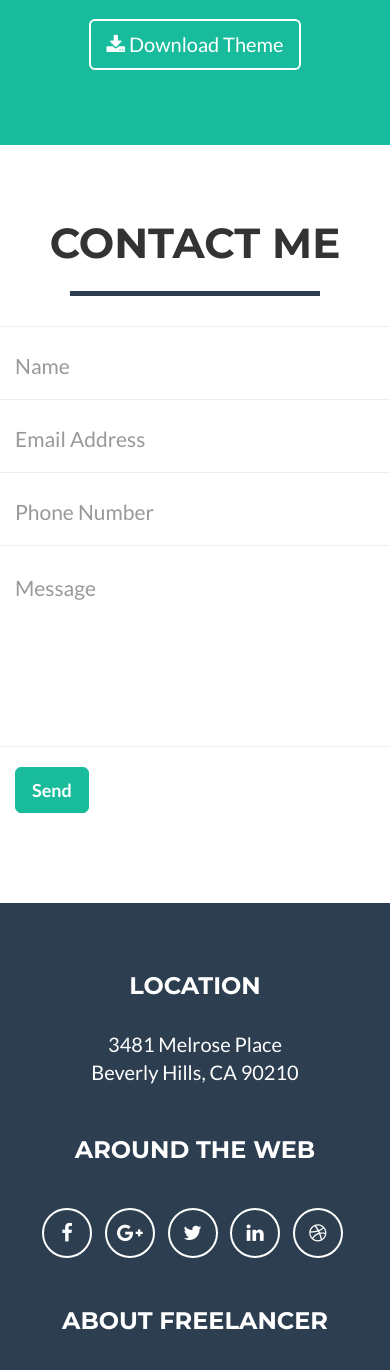
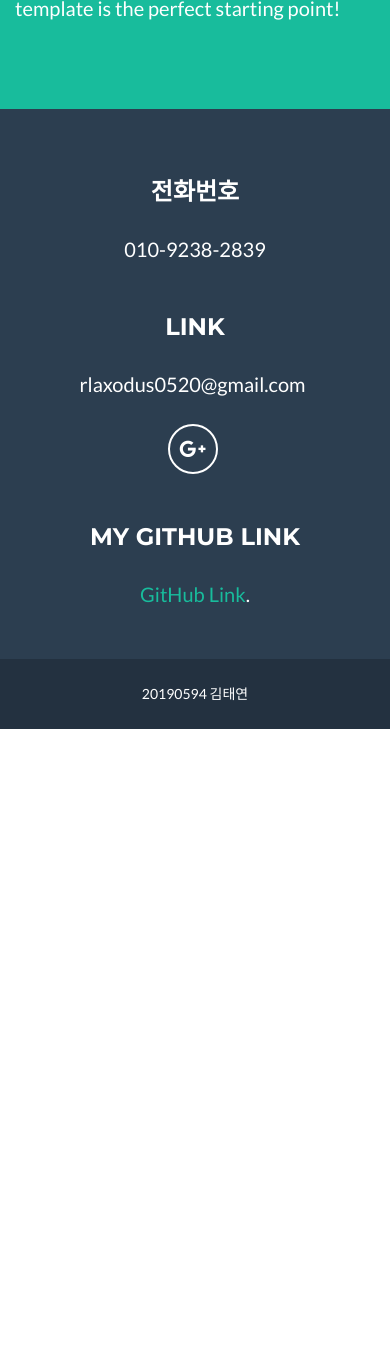
Before and after one commit to rlaxodus1210/rlaxodus1210.github.io, a website: page startbootstrap-freelancer-gh-pages/index.html in a window 390 px wide. Shown: the part 2984-4354 px from the top of the page. After the commit the page ends 3713 px from the top, so only its background shows below. Drawn offline with nearby package versions, Linux system fonts and the light colour scheme.

Commit message:
1차시도

```diff
--- a/startbootstrap-freelancer-gh-pages/index.html
+++ b/startbootstrap-freelancer-gh-pages/index.html
@@ -168,74 +168,21 @@
             </div>
             <div class="row">
                 <div class="col-lg-4 col-lg-offset-2">
-                    <p>Freelancer is a free bootstrap theme created by Start Bootstrap. The download includes the complete source files including HTML, CSS, and JavaScript as well as optional LESS stylesheets for easy customization.</p>
+                    <p>안녕하십니까 한남대학교 컴퓨터 공학과 19학번 20190594 김태연 입니다. 제 꿈은 DBMS 관리자 또는 전산 직무입니다. 최근 캡스톤 디자인을 진행하면서 DB 설계와 구축에 관심이 생겼고 이를 진행하기 위해 다양한 공부를 해보면서 DB관리자의 꿈을 가지게 되었습니다.</p>
                 </div>
                 <div class="col-lg-4">
                     <p>Whether you're a student looking to showcase your work, a professional looking to attract clients, or a graphic artist looking to share your projects, this template is the perfect starting point!</p>
                 </div>
                 <div class="col-lg-8 col-lg-offset-2 text-center">
-                    <a href="#" class="btn btn-lg btn-outline">
+                    <!-- <a href="#" class="btn btn-lg btn-outline">
                         <i class="fa fa-download"></i> Download Theme
-                    </a>
+                    </a> -->
                 </div>
             </div>
         </div>
     </section>
 
-    <!-- Contact Section -->
-    <section id="contact">
-        <div class="container">
-            <div class="row">
-                <div class="col-lg-12 text-center">
-                    <h2>Contact Me</h2>
-                    <hr class="star-primary">
-                </div>
-            </div>
-            <div class="row">
-                <div class="col-lg-8 col-lg-offset-2">
-                    <!-- To configure the contact form email address, go to mail/contact_me.php and update the email address in the PHP file on line 19. -->
-                    <!-- The form should work on most web servers, but if the form is not working you may need to configure your web server differently. -->
-                    <form name="sentMessage" id="contactForm" novalidate>
-                        <div class="row control-group">
-                            <div class="form-group col-xs-12 floating-label-form-group controls">
-                                <label for="name">Name</label>
-                                <input type="text" class="form-control" placeholder="Name" id="name" required data-validation-required-message="Please enter your name.">
-                                <p class="help-block text-danger"></p>
-                            </div>
-                        </div>
-                        <div class="row control-group">
-                            <div class="form-group col-xs-12 floating-label-form-group controls">
-                                <label for="email">Email Address</label>
-                                <input type="email" class="form-control" placeholder="Email Address" id="email" required data-validation-required-message="Please enter your email address.">
-                                <p class="help-block text-danger"></p>
-                            </div>
-                        </div>
-                        <div class="row control-group">
-                            <div class="form-group col-xs-12 floating-label-form-group controls">
-                                <label for="phone">Phone Number</label>
-                                <input type="tel" class="form-control" placeholder="Phone Number" id="phone" required data-validation-required-message="Please enter your phone number.">
-                                <p class="help-block text-danger"></p>
-                            </div>
-                        </div>
-                        <div class="row control-group">
-                            <div class="form-group col-xs-12 floating-label-form-group controls">
-                                <label for="message">Message</label>
-                                <textarea rows="5" class="form-control" placeholder="Message" id="message" required data-validation-required-message="Please enter a message."></textarea>
-                                <p class="help-block text-danger"></p>
-                            </div>
-                        </div>
-                        <br>
-                        <div id="success"></div>
-                        <div class="row">
-                            <div class="form-group col-xs-12">
-                                <button type="submit" class="btn btn-success btn-lg">Send</button>
-                            </div>
-                        </div>
-                    </form>
-                </div>
-            </div>
-        </div>
-    </section>
+
 
     <!-- Footer -->
     <footer class="text-center">
@@ -243,33 +190,23 @@
             <div class="container">
                 <div class="row">
                     <div class="footer-col col-md-4">
-                        <h3>Location</h3>
-                        <p>3481 Melrose Place
-                            <br>Beverly Hills, CA 90210</p>
+                        <h3>전화번호</h3>
+                        <p>010-9238-2839</p>
+
                     </div>
                     <div class="footer-col col-md-4">
-                        <h3>Around the Web</h3>
+                        <h3>Link</h3>
                         <ul class="list-inline">
-                            <li>
-                                <a href="#" class="btn-social btn-outline"><span class="sr-only">Facebook</span><i class="fa fa-fw fa-facebook"></i></a>
-                            </li>
+                            <p>rlaxodus0520@gmail.com</p>
                             <li>
                                 <a href="#" class="btn-social btn-outline"><span class="sr-only">Google Plus</span><i class="fa fa-fw fa-google-plus"></i></a>
                             </li>
-                            <li>
-                                <a href="#" class="btn-social btn-outline"><span class="sr-only">Twitter</span><i class="fa fa-fw fa-twitter"></i></a>
-                            </li>
-                            <li>
-                                <a href="#" class="btn-social btn-outline"><span class="sr-only">Linked In</span><i class="fa fa-fw fa-linkedin"></i></a>
-                            </li>
-                            <li>
-                                <a href="#" class="btn-social btn-outline"><span class="sr-only">Dribble</span><i class="fa fa-fw fa-dribbble"></i></a>
-                            </li>
+
                         </ul>
                     </div>
                     <div class="footer-col col-md-4">
-                        <h3>About Freelancer</h3>
-                        <p>Freelance is a free to use, open source Bootstrap theme created by <a href="http://startbootstrap.com">Start Bootstrap</a>.</p>
+                        <h3>MY GitHub Link</h3>
+                        <p><a href="https://github.com/rlaxodus1210/rlaxodus1210.github.io">GitHub Link</a>.</p>
                     </div>
                 </div>
             </div>
@@ -278,7 +215,7 @@
             <div class="container">
                 <div class="row">
                     <div class="col-lg-12">
-                        Copyright &copy; Your Website 2016
+                        20190594 김태연
                     </div>
                 </div>
             </div>
```
